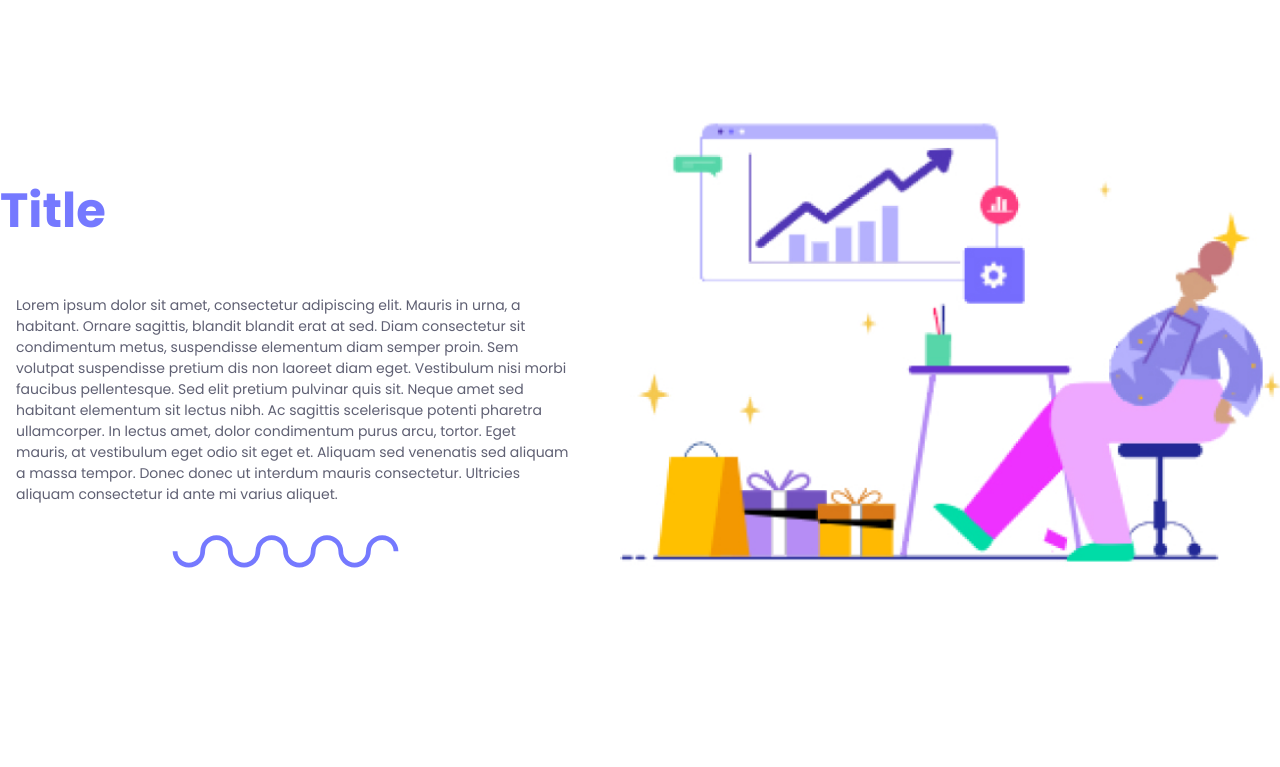
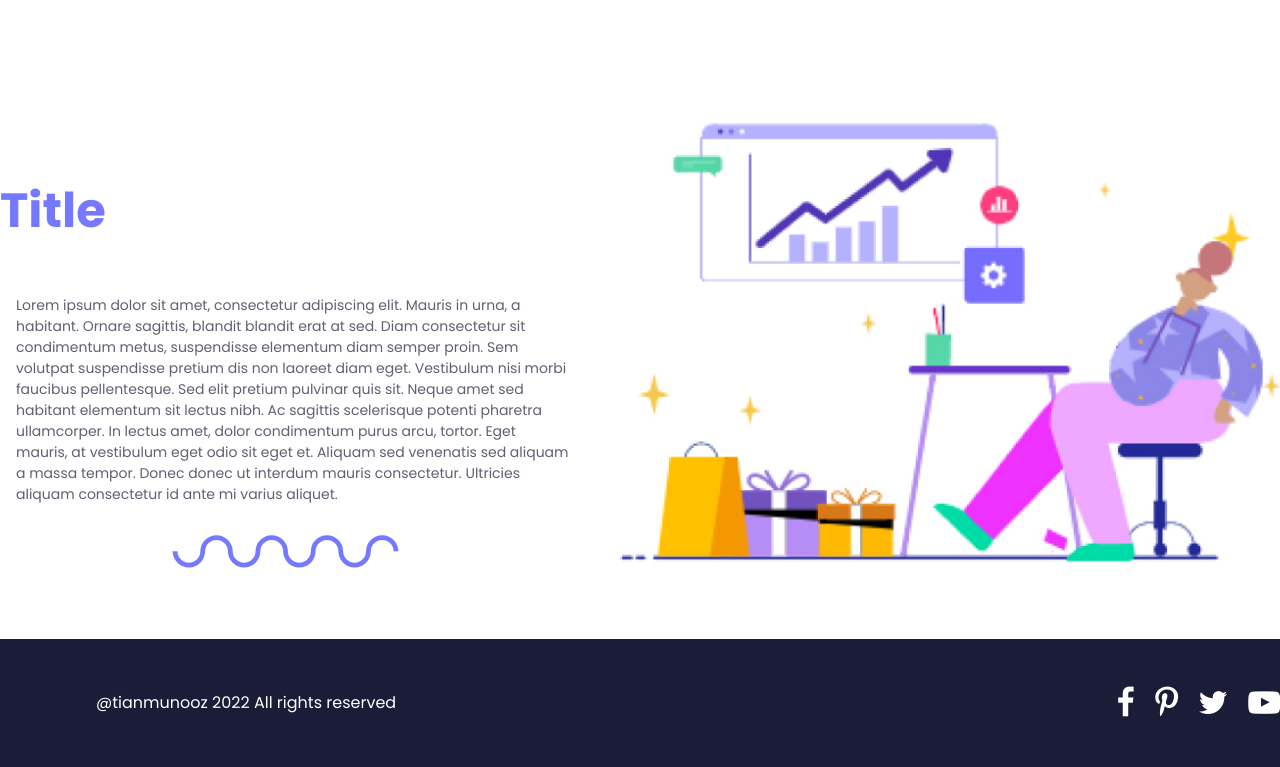
Before and after one commit to AndrejPon/112-paskaita-2022-05-09, a plain HTML site: page index.html in a window 1280 px wide. Shown: the part 1572-2339 px from the top of the page. Before the commit the page ends 2211 px from the top, so only its background shows below. Drawn offline with nearby package versions, Linux system fonts and the light colour scheme.

Commit message:
Footer added

```diff
--- a/index.html
+++ b/index.html
@@ -72,5 +72,15 @@
     </div>
     <img class="ThirdSectionImg" src="./images/Moneyverse Home Office.jpg" alt="Buying online picture">
     </section>
+    <footer>
+        <p class="FooterText">@tianmunooz 2022 All rights reserved</p>
+        <div class="FooterIcons">
+            <i class="fa fa-facebook fa-2x" aria-hidden="true"></i>
+            <i class="fa fa-pinterest-p fa-2x" aria-hidden="true"></i>
+            <i class="fa fa-twitter fa-2x" aria-hidden="true"></i>
+            <i class="fa fa-youtube-play fa-2x" aria-hidden="true"></i>
+            <i class="fa fa-instagram fa-2x" aria-hidden="true"></i>
+        </div>
+    </footer>
 </body>
 </html>
--- a/main.css
+++ b/main.css
@@ -196,3 +196,23 @@ h3{
     padding-left: 1rem;
     text-align: left;
 }
+footer{
+    background: #1B1C37;
+    flex-wrap: nowrap;
+    color: white;
+    display: flex;
+    flex-direction: row;
+    width: 90rem;
+    height: 8rem;
+    margin: 0 auto;
+    align-items: center;
+    justify-content: space-between;
+
+}
+.FooterIcons i{
+    color: white;
+    padding-right: 1rem;
+}
+.FooterIcons, .FooterText{
+    padding: 0 6rem;
+}
```
